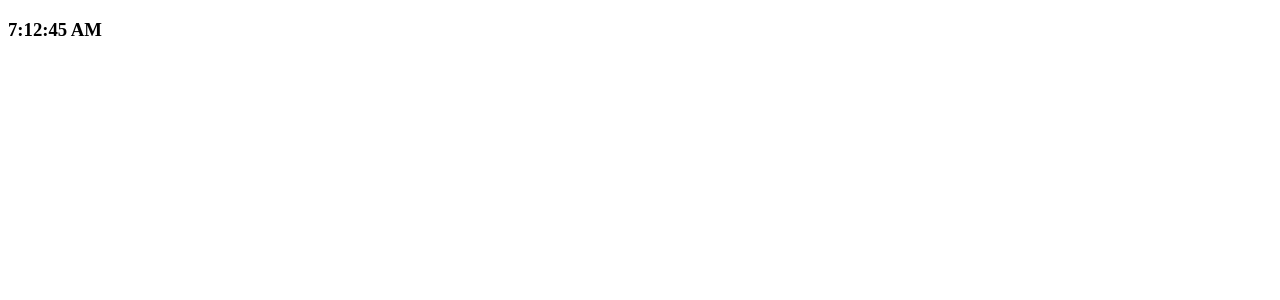
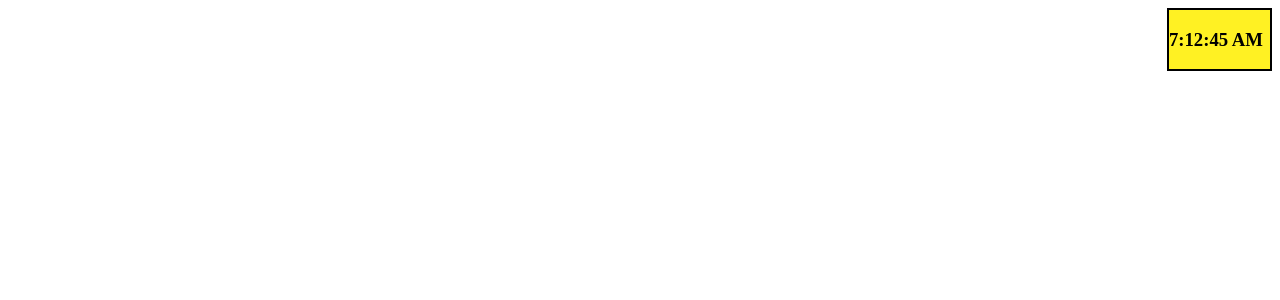
Before and after one commit to bhambriSimran/Lists-and-Conditional-Rendering-React-Handling-side-effects-In-Class---Digital-Clock---0wzt5gt8byko, a React app: page / in a window 1280 px wide. Shown: the top 300 px of the page. Built offline with nearby package versions, Linux system fonts and the light colour scheme.

Commit message:
Update App.css

```diff
--- a/src/styles/App.css
+++ b/src/styles/App.css
@@ -0,0 +1,6 @@
+.Clock {
+  border: 2px solid black;
+  background-color: #fff123;
+  width: 8%;
+  float: right;
+}
```
